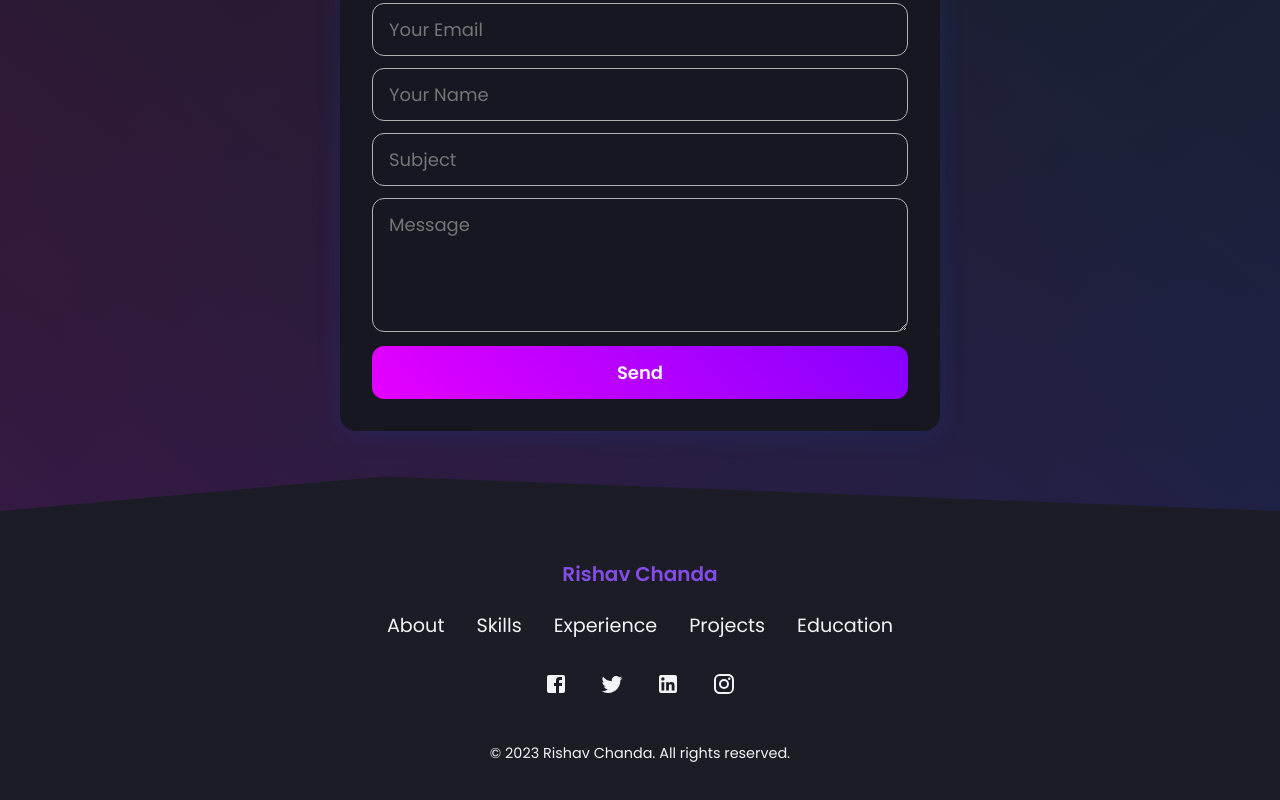
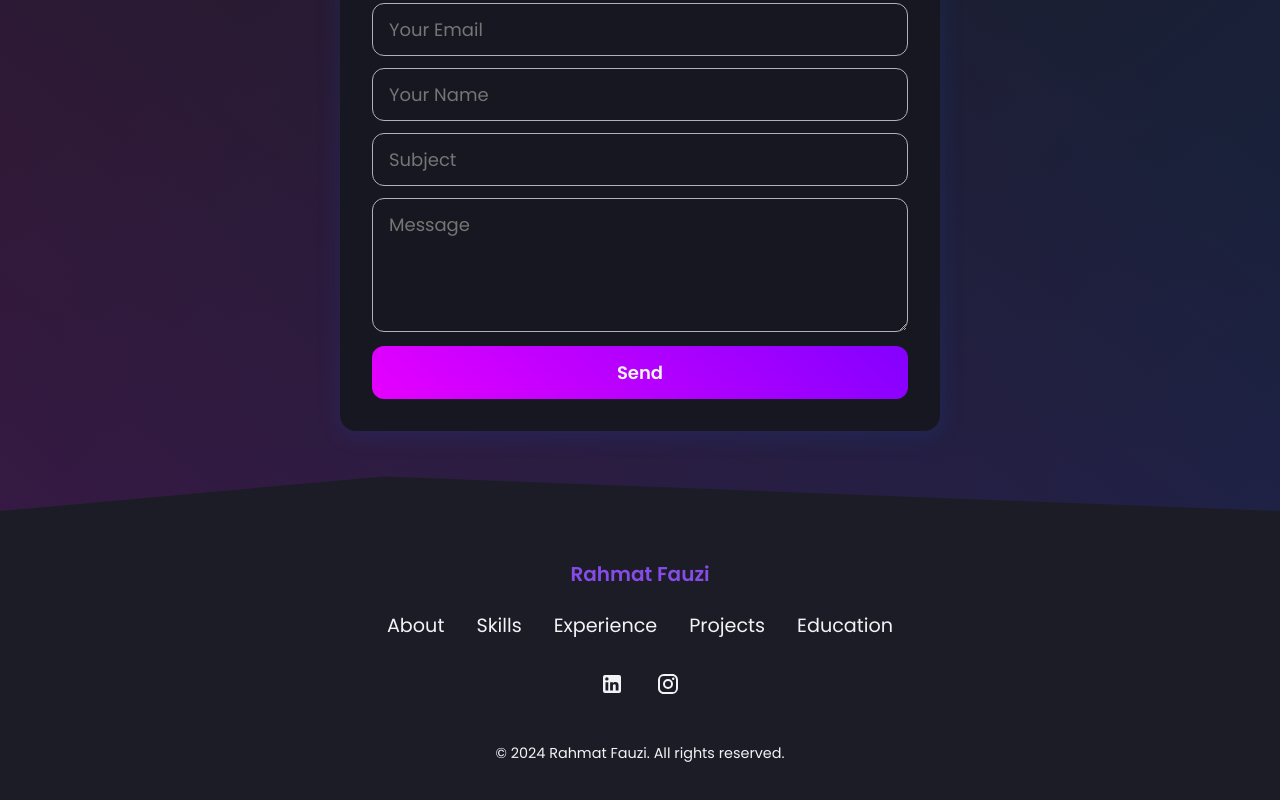
Before and after one commit to CROWNIX/My-Portfolio, a React (Create React App) app: page / in a window 1280 px wide. Shown: the part 7066-7866 px from the top of the page. Built offline with nearby package versions, Linux system fonts and the light colour scheme.

Commit message:
chore:  adjusment footer

```diff
--- a/src/components/Footer/index.js
+++ b/src/components/Footer/index.js
@@ -12,7 +12,6 @@ const FooterContainer = styled.div`
     justify-content: center;
     //background: linear-gradient(100.26deg, rgba(0, 102, 255, 0.05) 42.33%, rgba(150, 0, 225, 0.05) 127.07%);
 `;
-
 
 const FooterWrapper = styled.footer`
     width: 100%;
@@ -88,7 +87,7 @@ function Footer() {
     return (
         <FooterContainer>
             <FooterWrapper>
-        <Logo>Rishav Chanda</Logo>
+                <Logo>Rahmat Fauzi</Logo>
                 <Nav>
                     <NavLink href="#about">About</NavLink>
                     <NavLink href="#skills">Skills</NavLink>
@@ -97,15 +96,14 @@ function Footer() {
                     <NavLink href="#education">Education</NavLink>
                 </Nav>
                 <SocialMediaIcons>
-          <SocialMediaIcon href={Bio.facebook} target="display"><FacebookIcon /></SocialMediaIcon>
-          <SocialMediaIcon href={Bio.twitter} target="display"><TwitterIcon /></SocialMediaIcon>
-          <SocialMediaIcon href={Bio.linkedin} target="display"><LinkedInIcon /></SocialMediaIcon>
-          <SocialMediaIcon href={Bio.insta} target="display"><InstagramIcon /></SocialMediaIcon>
+                    <SocialMediaIcon href={Bio.linkedin} target="display">
+                        <LinkedInIcon />
+                    </SocialMediaIcon>
+                    <SocialMediaIcon href={Bio.insta} target="display">
+                        <InstagramIcon />
+                    </SocialMediaIcon>
                 </SocialMediaIcons>
-        <Copyright>
-          &copy; 2023 Rishav Chanda. All rights reserved.
-        </Copyright>
-
+                <Copyright>&copy; 2024 Rahmat Fauzi. All rights reserved.</Copyright>
             </FooterWrapper>
         </FooterContainer>
     );
```
Lines whose indentation alone changed are shown as unchanged.
